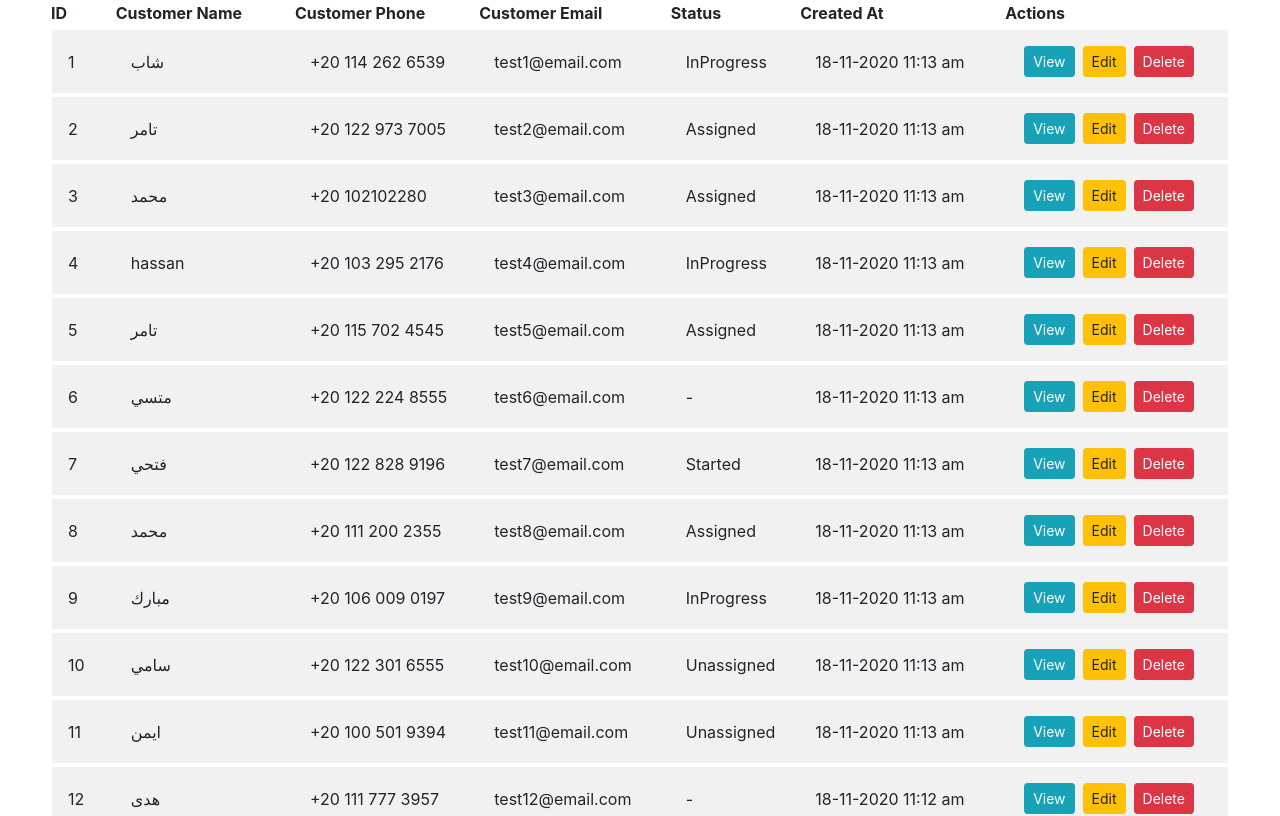
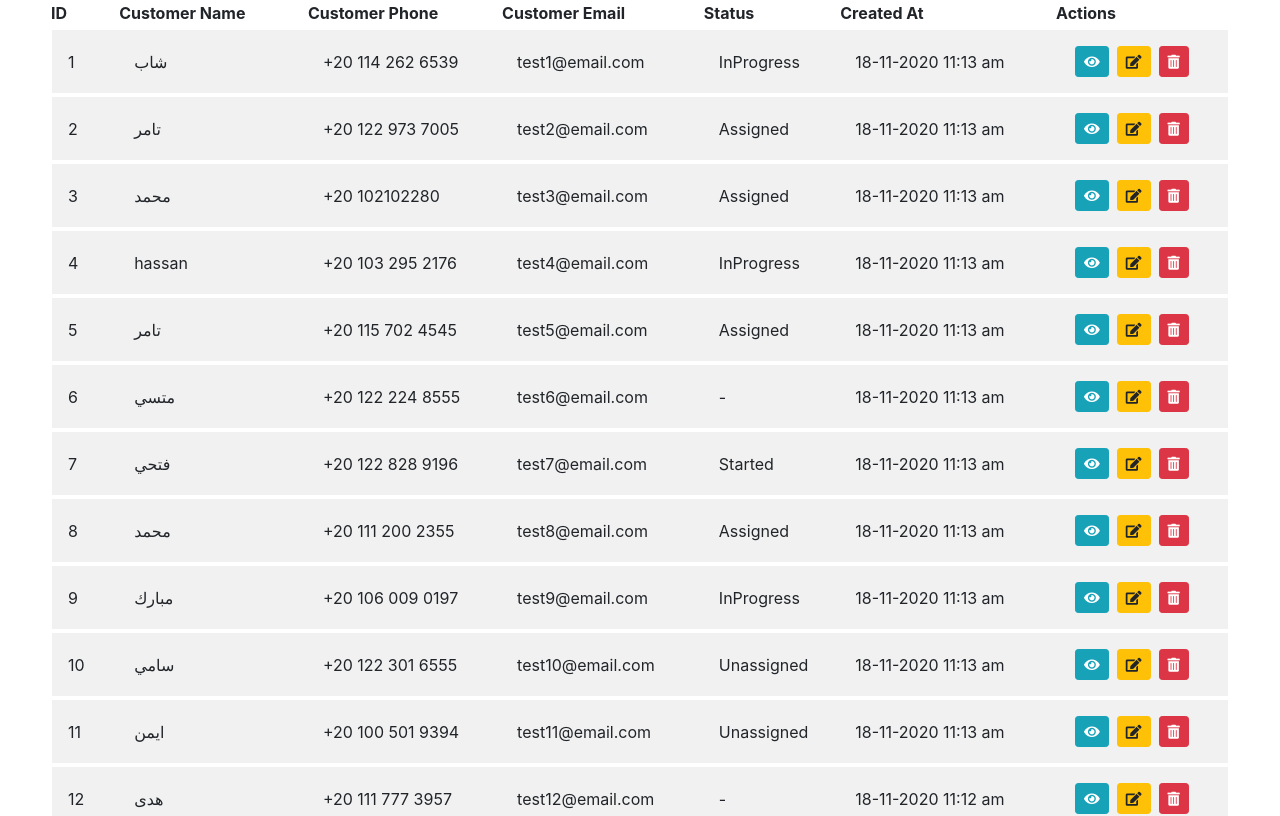
Before and after one commit to adel-bassiony-zz/YFS_Tasks, a React (Create React App) app: page / in a window 1280 px wide. Shown: the top 816 px of the page. Built offline with nearby package versions, Linux system fonts and the light colour scheme.

Commit message:
Added: Buttons Icons

```diff
--- a/src/components/DeleteTask/DeleteTask.js
+++ b/src/components/DeleteTask/DeleteTask.js
@@ -9,6 +9,8 @@ export default function DeleteTask(props) {
         <button
             type="button"
             className="btn btn-sm btn-danger mx-1"
-            onClick={() => dispatch({type: "Delete_Task", index: props.index})}>Delete</button>
+            onClick={() => dispatch({ type: "Delete_Task", index: props.index })}>
+                <i class="fas fa-trash-alt"></i>
+            </button>
     )
 }
--- a/src/components/EditTask/EditTask.js
+++ b/src/components/EditTask/EditTask.js
@@ -35,7 +35,9 @@ export default function EditTask(props) {
 
     return (
         <>
-            <button type="button" className="btn btn-sm btn-warning mx-1" onClick={() => setShow(!show)}>Edit</button>
+            <button type="button" className="btn btn-sm btn-warning mx-1" onClick={() => setShow(!show)}>
+                <i class="fas fa-edit"></i>
+            </button>
 
             <Modal show={show} onHide={() => setShow(!show)} size="lg" centered>
                 <Modal.Header closeButton>
--- a/src/components/ViewTask/ViewTask.js
+++ b/src/components/ViewTask/ViewTask.js
@@ -9,7 +9,9 @@ export default function ViewTask({ task }) {
 
     return (
         <>
-            <button type="button" className="btn btn-sm btn-info mx-1" onClick={() => setShow(!show)}>View</button>
+            <button type="button" className="btn btn-sm btn-info mx-1" onClick={() => setShow(!show)}>
+                <i class="fas fa-eye"></i>
+            </button>
 
             <Modal show={show} onHide={() => setShow(!show)} size="lg" centered>
                 <Modal.Header closeButton>
```
